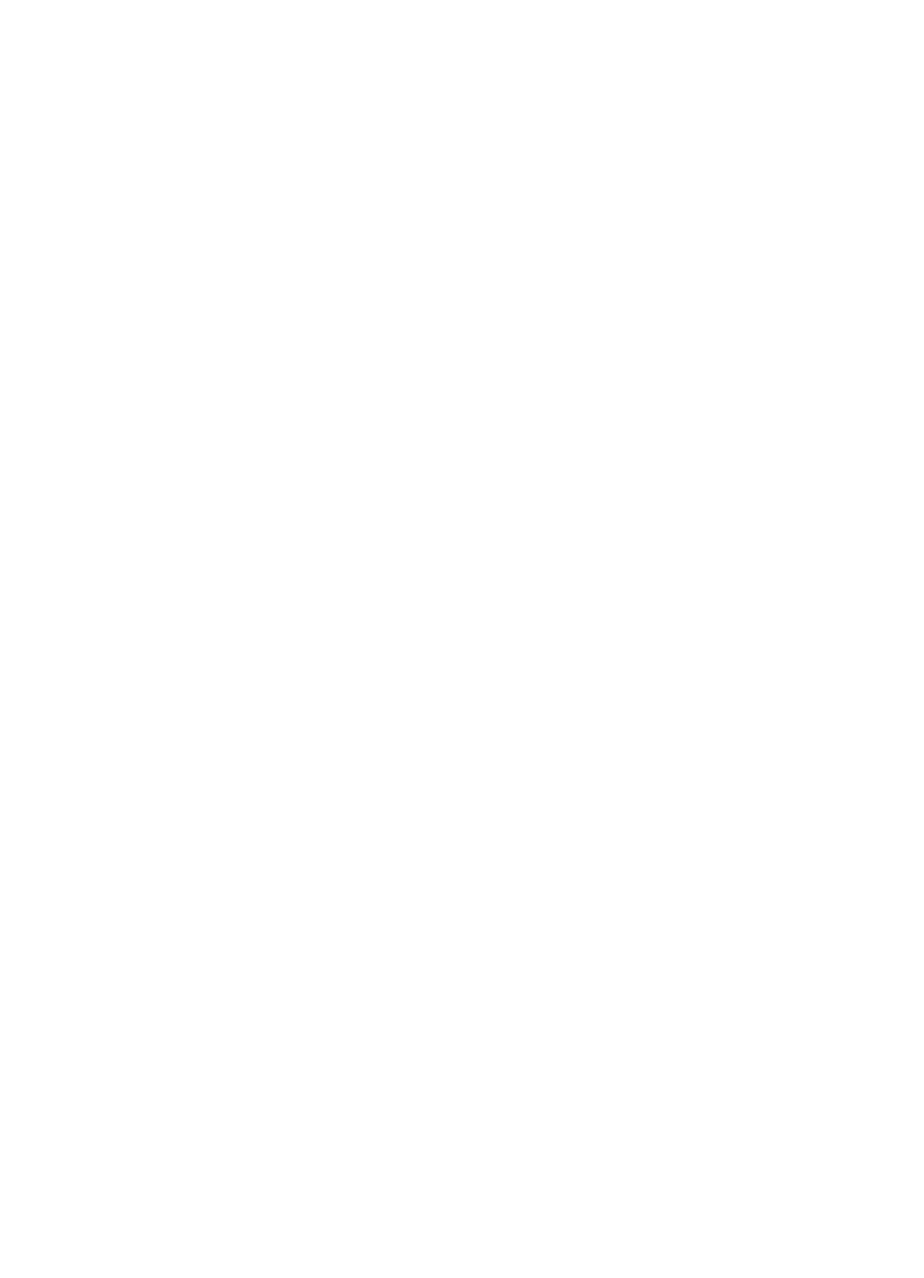
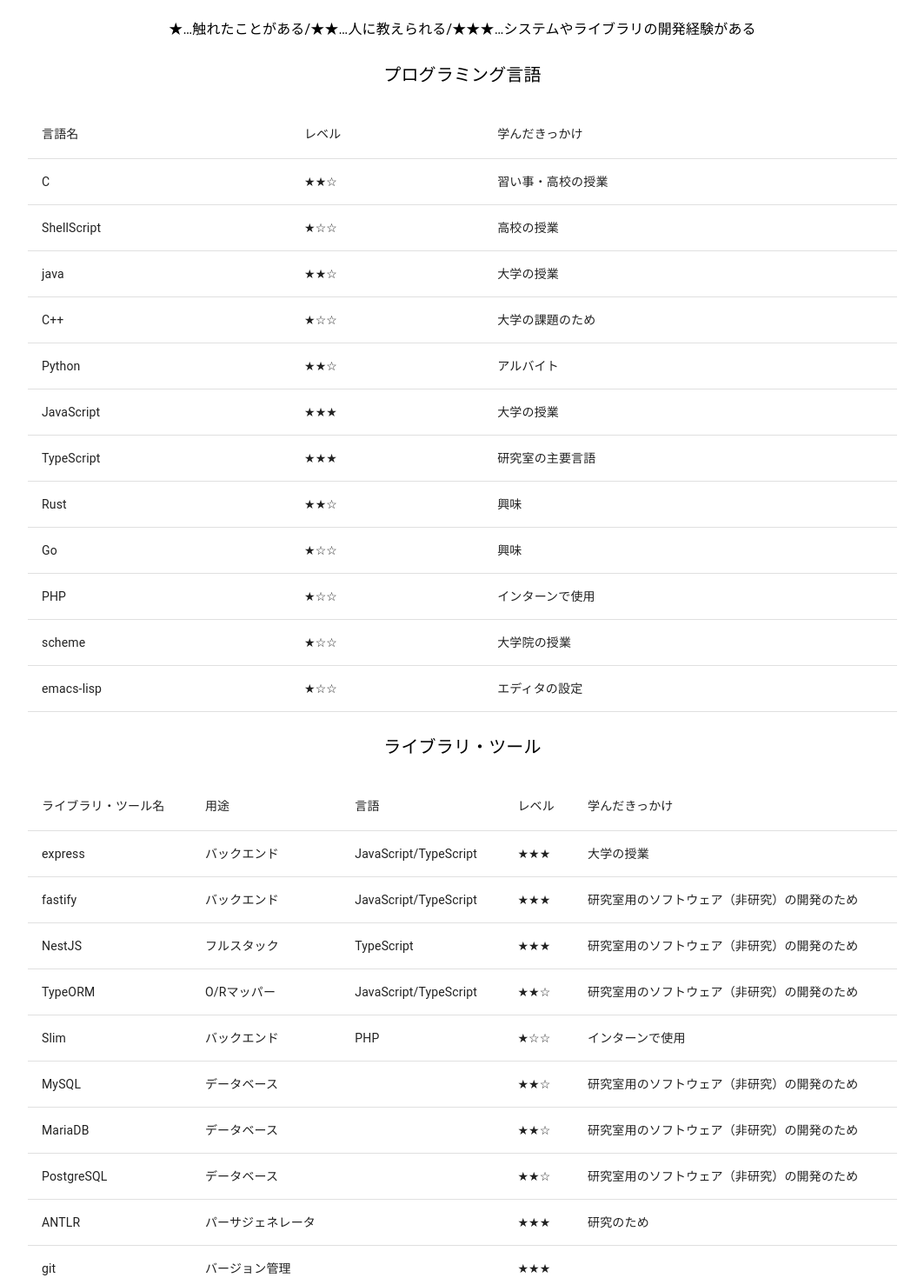
Before and after one commit to emacs-yokoish/portfolio-2023, a React (Create React App) app: page / in a window 1280 px wide. Shown: the part 340-1810 px from the top of the page at 87% size, without its empty margins (108-1171 px from the left). Before the commit the page ends 800 px from the top, so only its background shows below. Built offline with nearby package versions, Linux system fonts and the light colour scheme.

Commit message:
スキルセットの追加

```diff
--- /dev/null
+++ b/src/components/SkillSet.tsx
@@ -0,0 +1,158 @@
+import React from 'react';
+
+import Box from '@mui/material/Box';
+import Table from '@mui/material/Table';
+import TableBody from '@mui/material/TableBody';
+import TableCell from '@mui/material/TableCell';
+import TableHead from '@mui/material/TableHead';
+import TableRow from '@mui/material/TableRow';
+import Typography from '@mui/material/Typography';
+
+function createLangData(name: string, level: string, reason: string) {
+  return { name, level, reason };
+}
+
+function createLibraryData(
+  name: string,
+  usage: string,
+  lang: string,
+  level: string,
+  reason: string
+) {
+  return { name, usage, lang, level, reason };
+}
+
+function SkillSet() {
+  const langRows = [
+    createLangData('C', '★★☆', '習い事・高校の授業'),
+    createLangData('ShellScript', '★☆☆', '高校の授業'),
+    createLangData('java', '★★☆', '大学の授業'),
+    createLangData('C++', '★☆☆', '大学の課題のため'),
+    createLangData('Python', '★★☆', 'アルバイト'),
+    createLangData('JavaScript', '★★★', '大学の授業'),
+    createLangData('TypeScript', '★★★', '研究室の主要言語'),
+    createLangData('Rust', '★★☆', '興味'),
+    createLangData('Go', '★☆☆', '興味'),
+    createLangData('PHP', '★☆☆', 'インターンで使用'),
+    createLangData('scheme', '★☆☆', '大学院の授業'),
+    createLangData('emacs-lisp', '★☆☆', 'エディタの設定'),
+  ];
+  const libraryRows = [
+    createLibraryData(
+      'express',
+      'バックエンド',
+      'JavaScript/TypeScript',
+      '★★★',
+      '大学の授業'
+    ),
+    createLibraryData(
+      'fastify',
+      'バックエンド',
+      'JavaScript/TypeScript',
+      '★★★',
+      '研究室用のソフトウェア（非研究）の開発のため'
+    ),
+    createLibraryData(
+      'NestJS',
+      'フルスタック',
+      'TypeScript',
+      '★★★',
+      '研究室用のソフトウェア（非研究）の開発のため'
+    ),
+    createLibraryData(
+      'TypeORM',
+      'O/Rマッパー',
+      'JavaScript/TypeScript',
+      '★★☆',
+      '研究室用のソフトウェア（非研究）の開発のため'
+    ),
+    createLibraryData('Slim', 'バックエンド', 'PHP', '★☆☆', 'インターンで使用'),
+    createLibraryData(
+      'MySQL',
+      'データベース',
+      '',
+      '★★☆',
+      '研究室用のソフトウェア（非研究）の開発のため'
+    ),
+    createLibraryData(
+      'MariaDB',
+      'データベース',
+      '',
+      '★★☆',
+      '研究室用のソフトウェア（非研究）の開発のため'
+    ),
+    createLibraryData(
+      'PostgreSQL',
+      'データベース',
+      '',
+      '★★☆',
+      '研究室用のソフトウェア（非研究）の開発のため'
+    ),
+    createLibraryData('ANTLR', 'パーサジェネレータ', '', '★★★', '研究のため'),
+    createLibraryData('git', 'バージョン管理', '', '★★★', ''),
+  ];
+  return (
+    <Box p={2}>
+      <Box display="flex" justifyContent="center" p={1}>
+        <Typography variant="h4">SkillSet</Typography>
+      </Box>
+      <Box display="flex" justifyContent="center" p={1}>
+        <Typography variant="body1">
+          ★…触れたことがある/★★…人に教えられる/★★★…システムやライブラリの開発経験がある
+        </Typography>
+      </Box>
+      <Box display="flex" justifyContent="center" p={2}>
+        <Typography variant="h6">プログラミング言語</Typography>
+      </Box>
+      <Box display="flex" justifyContent="center" p={1}>
+        <Table sx={{ minWidth: 650, maxWidth: 1000, margin: 'auto' }}>
+          <TableHead>
+            <TableRow>
+              <TableCell>言語名</TableCell>
+              <TableCell>レベル</TableCell>
+              <TableCell>学んだきっかけ</TableCell>
+            </TableRow>
+          </TableHead>
+          <TableBody>
+            {langRows.map((row) => (
+              <TableRow key={row.name}>
+                <TableCell scope="row">{row.name}</TableCell>
+                <TableCell>{row.level}</TableCell>
+                <TableCell>{row.reason}</TableCell>
+              </TableRow>
+            ))}
+          </TableBody>
+        </Table>
+      </Box>
+      <Box display="flex" justifyContent="center" p={2}>
+        <Typography variant="h6">ライブラリ・ツール</Typography>
+      </Box>
+      <Box display="flex" justifyContent="center" p={1}>
+        <Table sx={{ minWidth: 650, maxWidth: 1000, margin: 'auto' }}>
+          <TableHead>
+            <TableRow>
+              <TableCell>ライブラリ・ツール名</TableCell>
+              <TableCell>用途</TableCell>
+              <TableCell>言語</TableCell>
+              <TableCell>レベル</TableCell>
+              <TableCell>学んだきっかけ</TableCell>
+            </TableRow>
+          </TableHead>
+          <TableBody>
+            {libraryRows.map((row) => (
+              <TableRow key={row.name}>
+                <TableCell scope="row">{row.name}</TableCell>
+                <TableCell>{row.usage}</TableCell>
+                <TableCell>{row.lang}</TableCell>
+                <TableCell>{row.level}</TableCell>
+                <TableCell>{row.reason}</TableCell>
+              </TableRow>
+            ))}
+          </TableBody>
+        </Table>
+      </Box>
+    </Box>
+  );
+}
+
+export default SkillSet;
--- a/src/index.tsx
+++ b/src/index.tsx
@@ -5,6 +5,7 @@
 
 import Header from './components/Header';
 import About from './components/About';
+import SkillSet from './components/SkillSet';
 
 const root = ReactDOM.createRoot(
   document.getElementById('root') as HTMLElement
@@ -13,6 +14,7 @@
   <React.StrictMode>
     <Header />
     <About />
+    <SkillSet />
   </React.StrictMode>
 );
 
```
